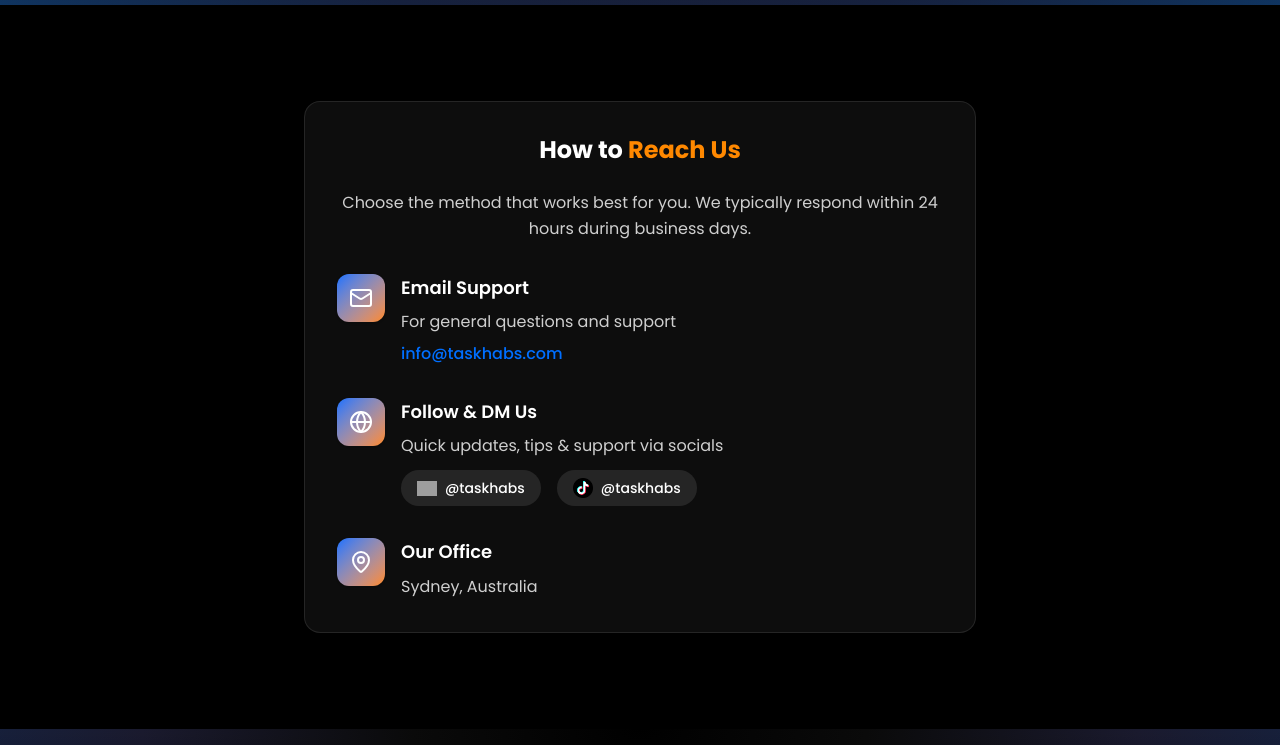
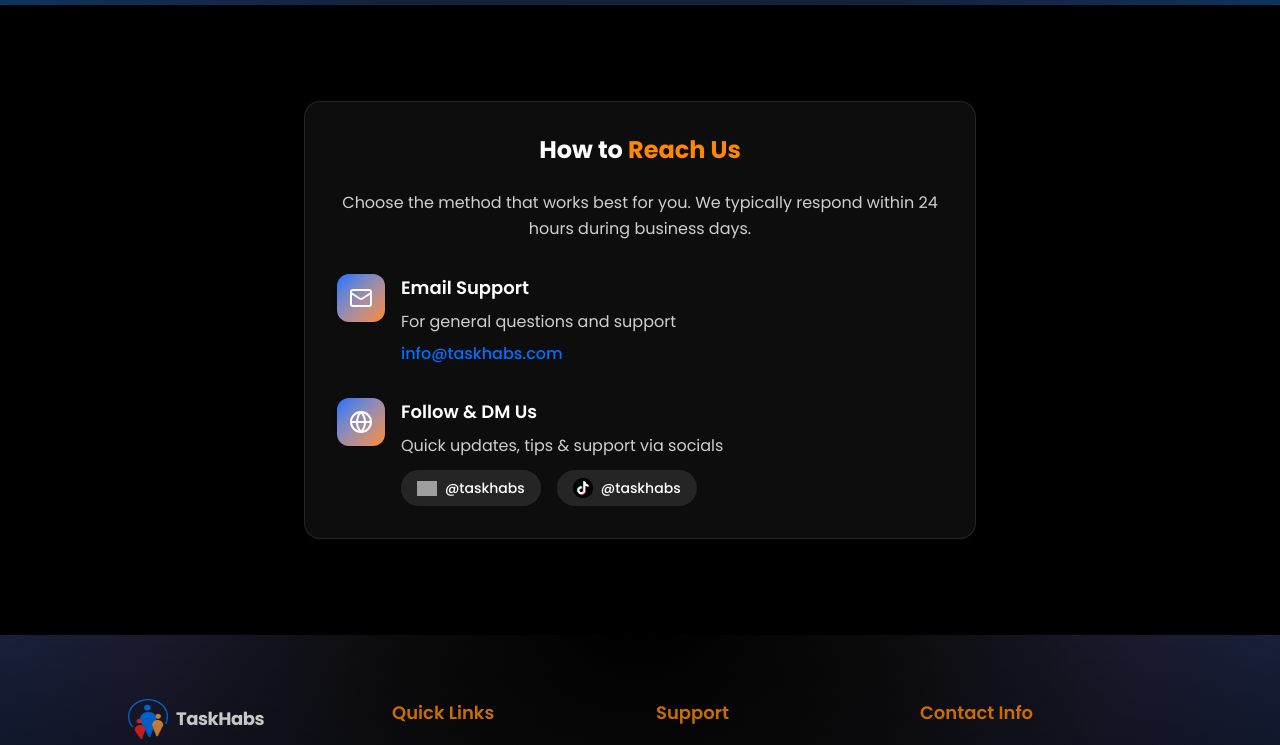
Before and after one commit to taskhabs25/taskhabs, a Next.js app: page /contact in a window 1280 px wide. Shown: the part 400-1145 px from the top of the page. Built offline with nearby package versions, Linux system fonts and the light colour scheme; grey boxes are pictures that could not be loaded.

Commit message:
office removal from contact page

```diff
--- a/src/app/contact/page.tsx
+++ b/src/app/contact/page.tsx
@@ -1,6 +1,6 @@
 import type { Metadata } from "next"
 import { Card, CardContent } from "@/app/components/ui/card"
-import { Mail, MapPin, Globe } from "lucide-react"
+import { Mail, Globe } from "lucide-react"
 import Image from "next/image"
 export const metadata: Metadata = {
   title: "Contact Us - TASK HABS",
@@ -98,7 +98,7 @@
           </div>
 
           {/* Office */}
-          <div className="flex items-start">
+          {/* <div className="flex items-start">
             <div className="w-12 h-12 rounded-xl flex items-center justify-center mr-4 flex-shrink-0 bg-gradient-to-br from-[hsl(var(--brand-pro))] to-[hsl(var(--brand-playful))] shadow">
               <MapPin className="w-6 h-6 text-white" />
             </div>
@@ -108,7 +108,7 @@
                 Sydney, Australia
               </p>
             </div>
-          </div>
+          </div> */}
         </div>
       </CardContent>
     </Card>
```
